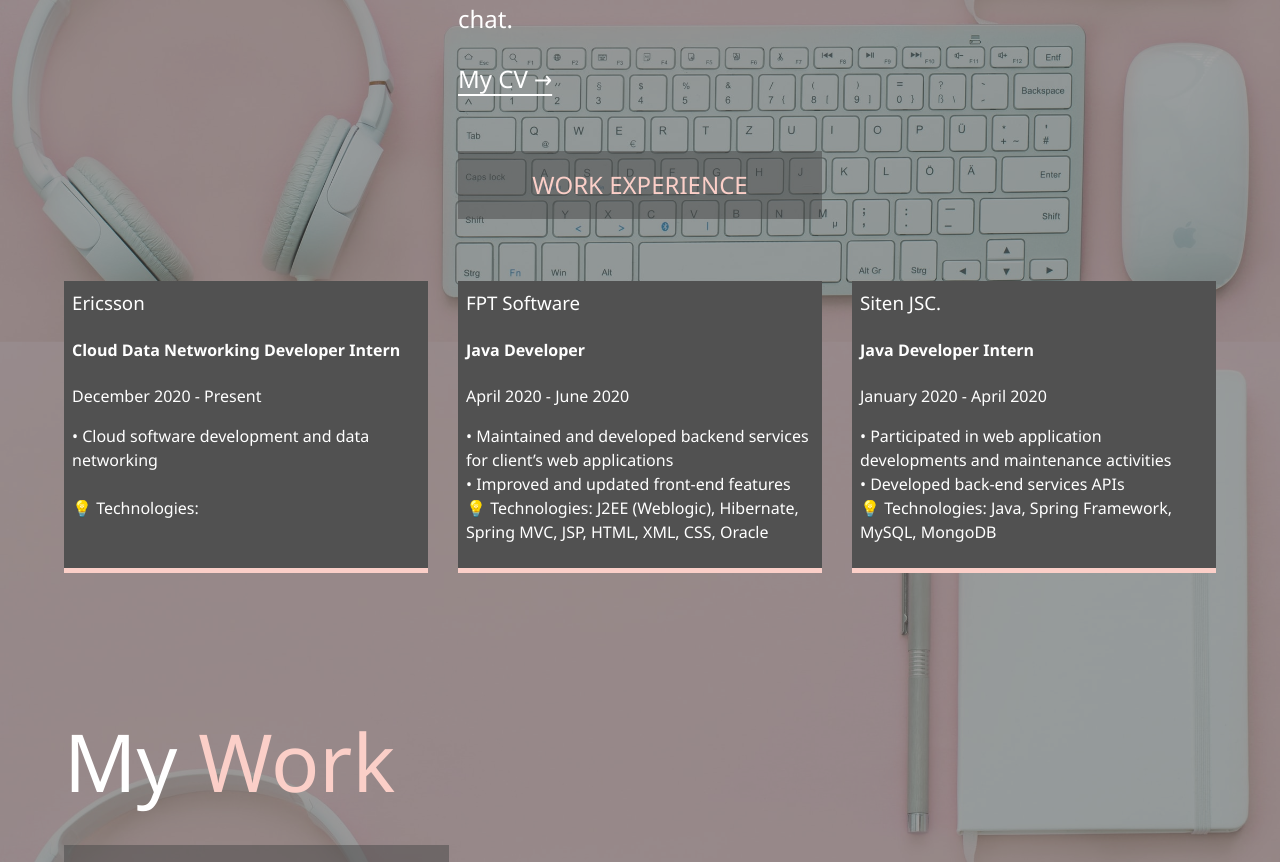
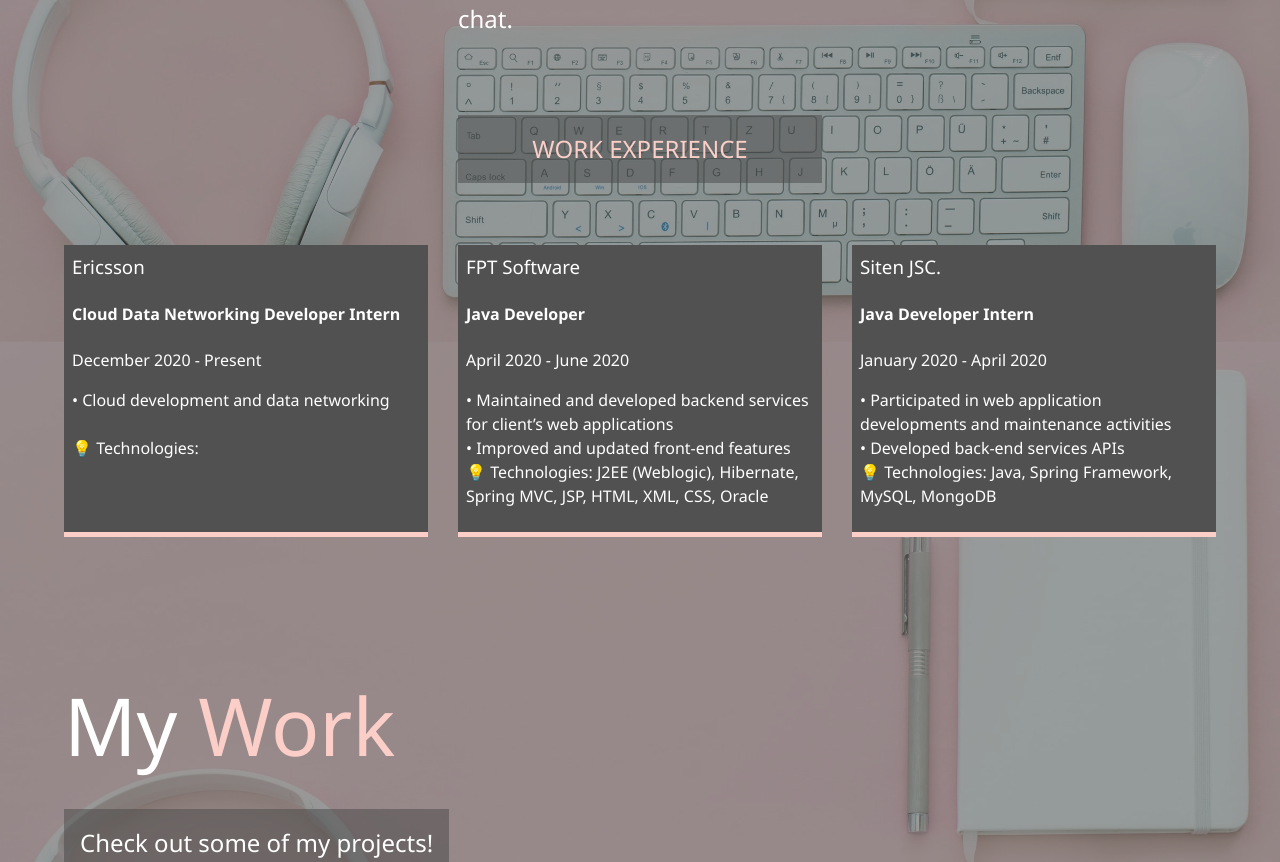
Before and after one commit to khalinguy/khalinguy.github.io, a website: page index.html in a window 1280 px wide. Shown: the part 1365-2227 px from the top of the page. Drawn offline with Linux system fonts and the light colour scheme.

Commit message:
update bio

```diff
--- a/index.html
+++ b/index.html
@@ -102,10 +102,11 @@
                     <h3 class="text-secondary">BIO</h3>
                     <p>I am currently a master student in Machine Learning, Data Science and Artificial Intelligence at Aalto University with a background in Environmental Engineering.
                         Since deciding to switch my major and turning my interest into a career, I have been writing code that powers websites and applications.
-                        I have a huge thirst for learning new skills, and I strive to continue challenging myself. If you would like to get to know me better, then let's grab a coffee and have a chat.</p>
-                    <a href="dist/pdf/CV_Linh_Nguyen.pdf" target="_blank">
+                        I have a huge thirst for learning new skills, and I strive to continue challenging myself.
+                        If you would like to get to know me better, then let's grab a coffee and have a chat.</p>
+                    <!--<a href="dist/pdf/CV_Linh_Nguyen.pdf" target="_blank">
                         <span style="text-decoration: underline; text-underline-position: under;">My CV →</span>
-                    </a>
+                    </a>-->
                 </div>
                 <div class="empty"></div>
                 <div class="workex">
@@ -116,7 +117,7 @@
                     <h3>Ericsson</h3>
                     <h4>Cloud Data Networking Developer Intern</h4>
                     <p>December 2020 - Present</p>
-                    <p>• Cloud software development and data networking
+                    <p>• Cloud development and data networking
                         </br>
                         </br>💡 Technologies:
                         </p>
```
